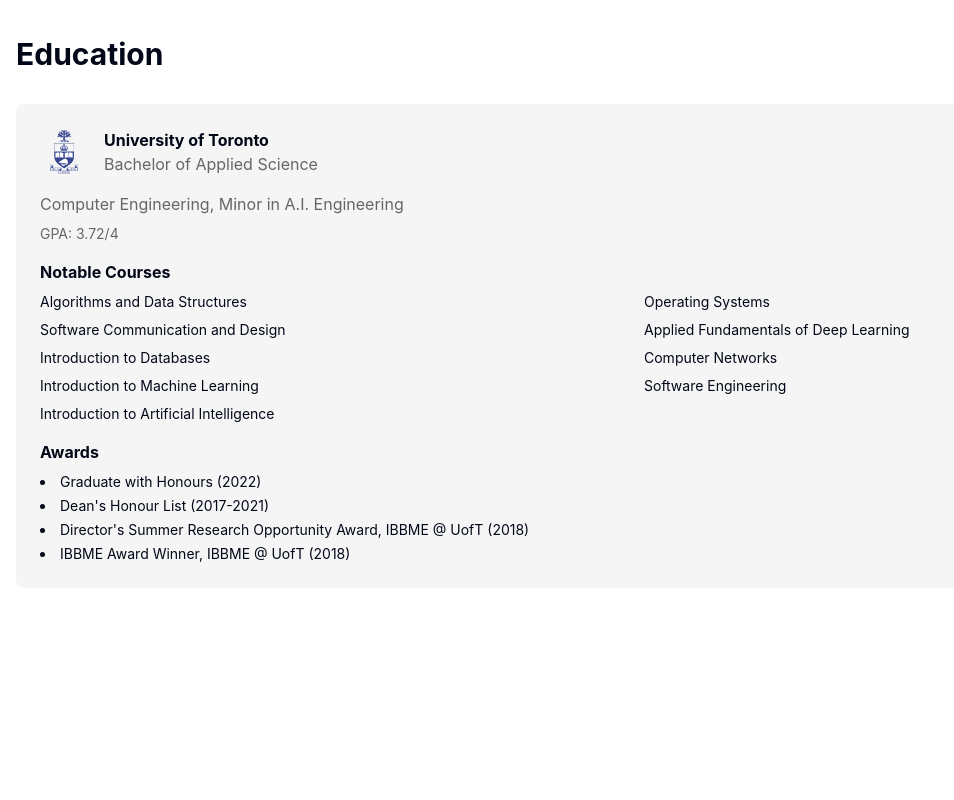
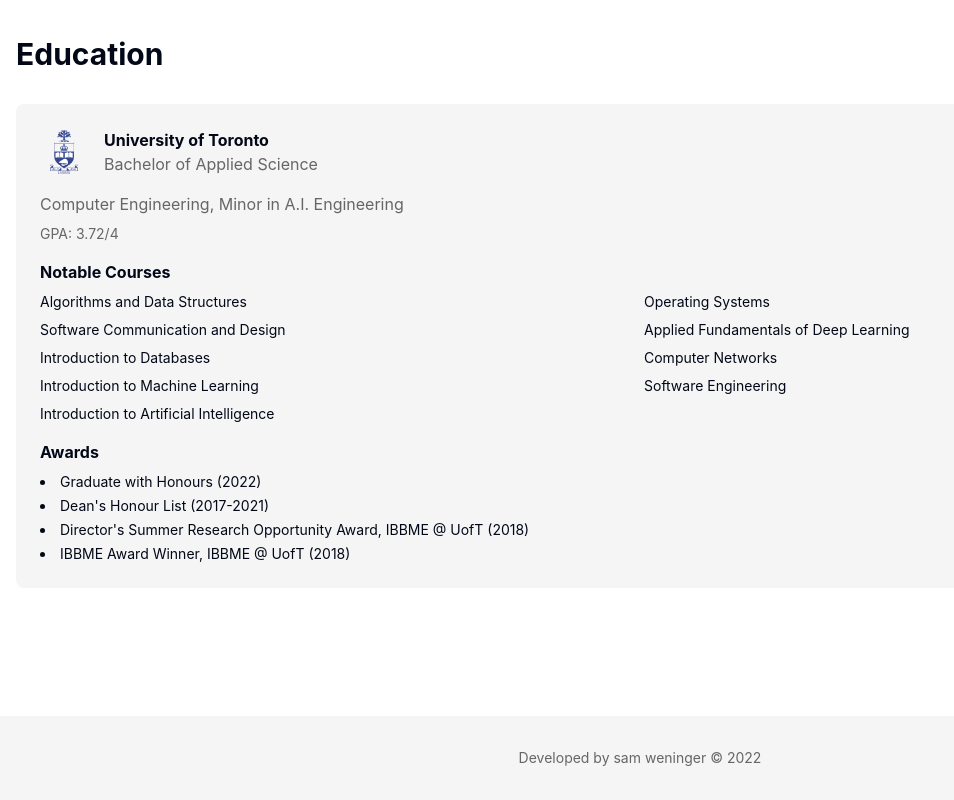
Before and after one commit to SamWeninger/samweninger.com, a React (Vite) app: page / in a window 1280 px wide. Shown: the part 3164-3964 px from the top of the page, without its empty margins (0-954 px from the left). Before the commit the page ends 3816 px from the top, so only its background shows below. Built offline with nearby package versions, Linux system fonts and the light colour scheme.

Commit message:
Add footer to webpage
Adds a footer to the webpage with developer information and creation year.

```diff
--- a/src/pages/Index.tsx
+++ b/src/pages/Index.tsx
@@ -78,7 +78,7 @@ const Index = () => {
   };
 
   return (
-    <div className="min-h-screen bg-background">
+    <div className="min-h-screen bg-background flex flex-col">
       <motion.nav
         initial={{ y: -100 }}
         animate={{ y: visible ? 0 : -100 }}
@@ -105,7 +105,7 @@ const Index = () => {
         </div>
       </motion.nav>
 
-      <div className="container px-4 py-16 mx-auto">
+      <div className="container px-4 py-16 mx-auto flex-grow">
         <motion.div
           id="home"
           initial={{ opacity: 0, y: 20 }}
@@ -293,6 +293,14 @@ const Index = () => {
           </section>
         </div>
       </div>
+
+      <footer className="py-8 bg-muted mt-16">
+        <div className="container mx-auto px-4">
+          <p className="text-center text-sm text-secondary">
+            Developed by {data.home.fName} {data.home.lName} © 2022
+          </p>
+        </div>
+      </footer>
     </div>
   );
 };
```
